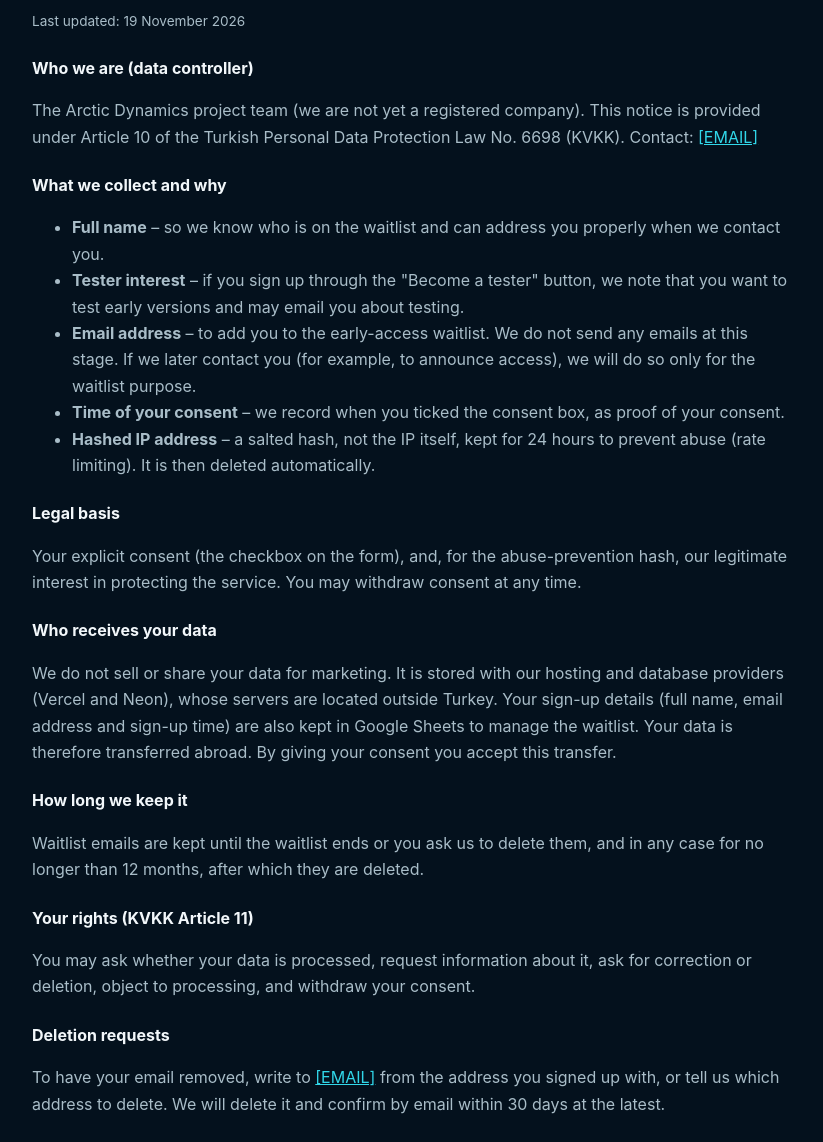
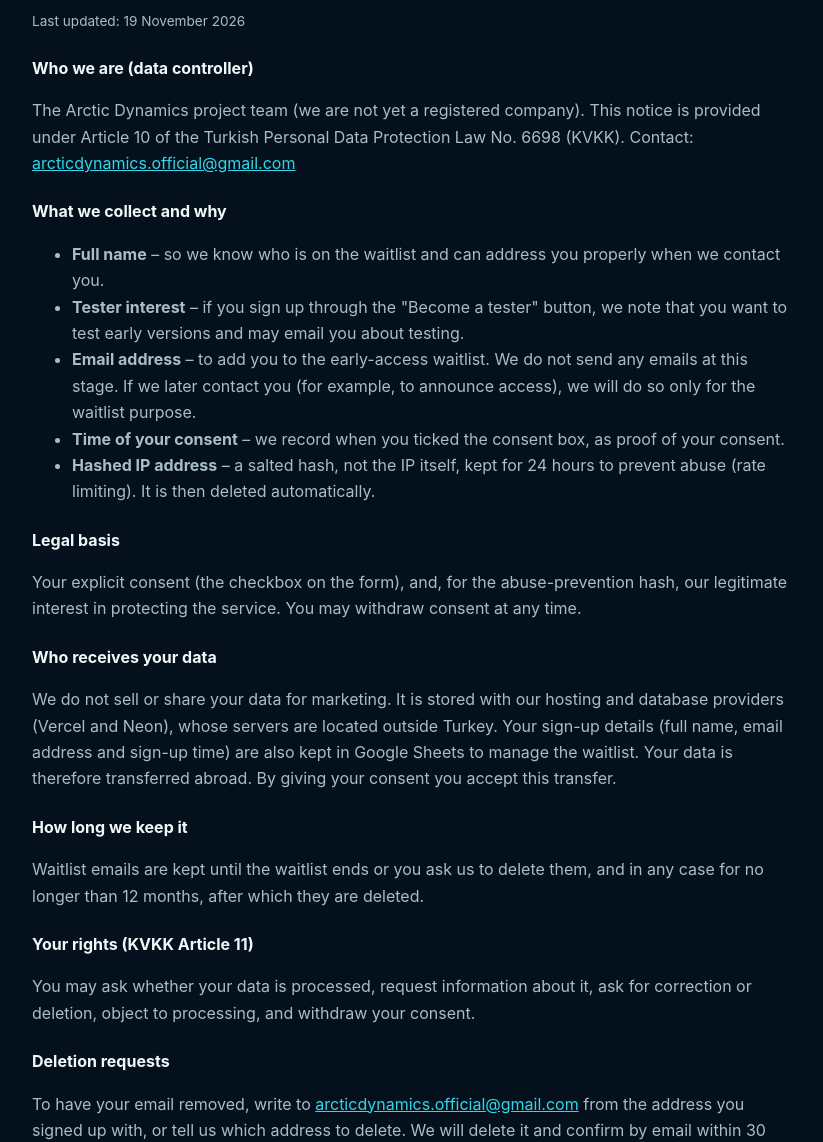
Before and after one commit to arcticdynamics/arctic-web, a website: page vercel/public/privacy.html in a window 1280 px wide. Shown: the part 161-1303 px from the top of the page, without its empty margins (228-1051 px from the left). Drawn offline with Linux system fonts and the light colour scheme.

Commit message:
Set contact email in privacy notice (EN/TR)
Co-Authored-By: Claude Sonnet 5.5 <noreply@anthropic.com>

```diff
--- a/vercel/public/privacy.html
+++ b/vercel/public/privacy.html
@@ -44,7 +44,7 @@ a{color:var(--cyan)}
 <p class="meta">Last updated: 19 November 2026</p>
 
 <h3>Who we are (data controller)</h3>
-<p>The Arctic Dynamics project team (we are not yet a registered company). This notice is provided under Article 10 of the Turkish Personal Data Protection Law No. 6698 (KVKK). Contact: <a href="mailto:[EMAIL]">[EMAIL]</a></p>
+<p>The Arctic Dynamics project team (we are not yet a registered company). This notice is provided under Article 10 of the Turkish Personal Data Protection Law No. 6698 (KVKK). Contact: <a href="mailto:arcticdynamics.official@gmail.com">arcticdynamics.official@gmail.com</a></p>
 
 <h3>What we collect and why</h3>
 <ul>
@@ -68,7 +68,7 @@ a{color:var(--cyan)}
 <p>You may ask whether your data is processed, request information about it, ask for correction or deletion, object to processing, and withdraw your consent.</p>
 
 <h3>Deletion requests</h3>
-<p>To have your email removed, write to <a href="mailto:[EMAIL]">[EMAIL]</a> from the address you signed up with, or tell us which address to delete. We will delete it and confirm by email within 30 days at the latest.</p>
+<p>To have your email removed, write to <a href="mailto:arcticdynamics.official@gmail.com">arcticdynamics.official@gmail.com</a> from the address you signed up with, or tell us which address to delete. We will delete it and confirm by email within 30 days at the latest.</p>
 
 </section>
 
@@ -77,7 +77,7 @@ a{color:var(--cyan)}
 <p class="meta">Son güncelleme: 19 Kasım 2026</p>
 
 <h3>Veri sorumlusu</h3>
-<p>Arctic Dynamics proje ekibi (henüz tescilli bir şirket değiliz). Bu metin, 6698 sayılı Kişisel Verilerin Korunması Kanunu'nun (KVKK) 10. maddesi kapsamında aydınlatma yükümlülüğümüz gereği hazırlanmıştır. İletişim: <a href="mailto:[EMAIL]">[EMAIL]</a></p>
+<p>Arctic Dynamics proje ekibi (henüz tescilli bir şirket değiliz). Bu metin, 6698 sayılı Kişisel Verilerin Korunması Kanunu'nun (KVKK) 10. maddesi kapsamında aydınlatma yükümlülüğümüz gereği hazırlanmıştır. İletişim: <a href="mailto:arcticdynamics.official@gmail.com">arcticdynamics.official@gmail.com</a></p>
 
 <h3>Hangi verileri neden topluyoruz?</h3>
 <ul>
@@ -101,7 +101,7 @@ a{color:var(--cyan)}
 <p>Verinizin işlenip işlenmediğini öğrenme, bilgi talep etme, düzeltme veya silme isteme, işlemeye itiraz etme ve rızanızı geri çekme haklarına sahipsiniz.</p>
 
 <h3>Silme talebi</h3>
-<p>E-postanızın silinmesi için kayıt olduğunuz adresten <a href="mailto:[EMAIL]">[EMAIL]</a> adresine yazabilir ya da silinecek adresi belirtebilirsiniz. Talebinizi en geç 30 gün içinde sonuçlandırır ve e-posta ile bilgilendiririz.</p>
+<p>E-postanızın silinmesi için kayıt olduğunuz adresten <a href="mailto:arcticdynamics.official@gmail.com">arcticdynamics.official@gmail.com</a> adresine yazabilir ya da silinecek adresi belirtebilirsiniz. Talebinizi en geç 30 gün içinde sonuçlandırır ve e-posta ile bilgilendiririz.</p>
 </section>
 </main>
 <script>
```
